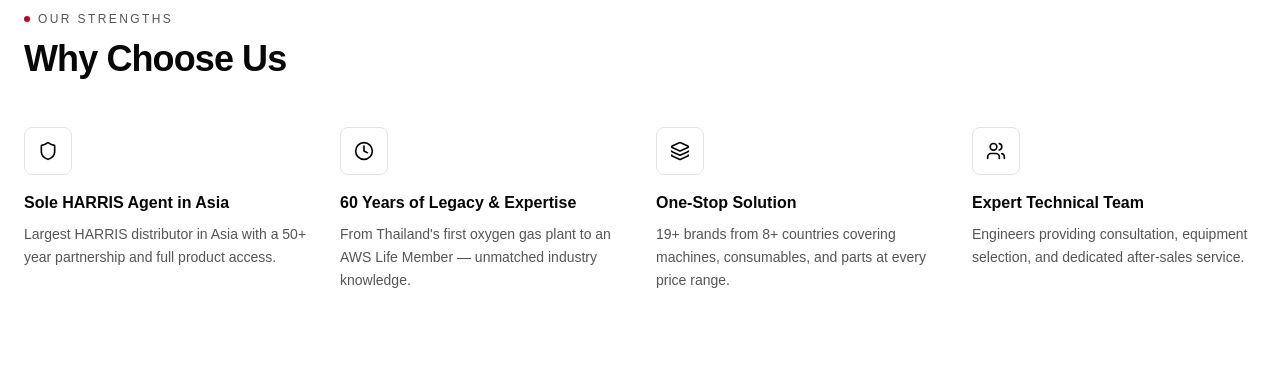
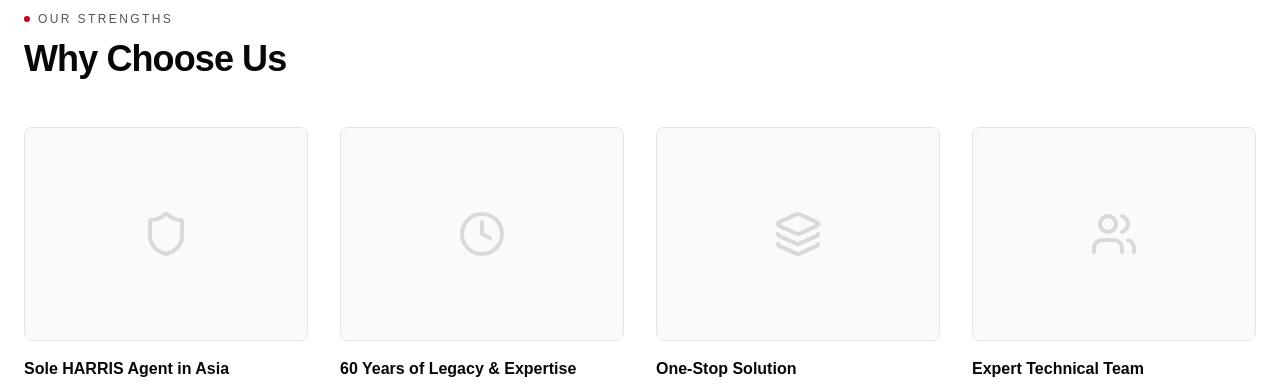
Before and after one commit to radis-l/laemthong-website, a Next.js app: page /en/about in a window 1280 px wide. Shown: the part 2200-2591 px from the top of the page. Built offline with nearby package versions, Linux system fonts and the light colour scheme; no server answers; the database is empty; a web font is replaced by a local one.

Commit message:
Replace Why Choose Us icons with image placeholders
Swap small 48px Lucide icon containers for full-width 4:3 image areas
using PlaceholderImage component. Adds nullable image field for future
real images with next/image support.

Co-Authored-By: Claude Opus 4.6 <noreply@anthropic.com>

```diff
--- a/src/app/[locale]/about/page.tsx
+++ b/src/app/[locale]/about/page.tsx
@@ -1,6 +1,7 @@
 import type { Metadata } from "next";
 import { setRequestLocale } from "next-intl/server";
 import { getTranslations } from "next-intl/server";
+import Image from "next/image";
 import { Building2, Shield, Clock, Layers, Users, Factory } from "lucide-react";
 import { SectionHeading } from "@/components/shared/section-heading";
 import { PlaceholderImage } from "@/components/shared/placeholder-image";
@@ -51,11 +52,11 @@ export default async function AboutPage({ params }: Props) {
   const t = await getTranslations({ locale, namespace: "about" });
 
   const reasons = [
-    { key: "reason1", icon: Shield },
-    { key: "reason2", icon: Clock },
-    { key: "reason3", icon: Layers },
-    { key: "reason4", icon: Users },
-  ] as const;
+    { key: "reason1", icon: Shield, image: null as string | null },
+    { key: "reason2", icon: Clock, image: null as string | null },
+    { key: "reason3", icon: Layers, image: null as string | null },
+    { key: "reason4", icon: Users, image: null as string | null },
+  ];
 
   const milestones = [
     { yearKey: "milestone1Year", titleKey: "milestone1Title", descKey: "milestone1Desc" },
@@ -167,17 +168,32 @@ export default async function AboutPage({ params }: Props) {
         <div className="mx-auto max-w-7xl px-6">
           <SectionHeading title={t("whyChooseUs")} label="Our Strengths" />
           <div className="grid gap-8 md:grid-cols-2 lg:grid-cols-4">
-            {reasons.map(({ key, icon: Icon }, i) => (
+            {reasons.map(({ key, icon: Icon, image }, i) => (
               <AnimateOnScroll key={key} delay={i * STAGGER_DELAY}>
                 <div className="group">
-                  <div className="mb-4 flex h-12 w-12 items-center justify-center rounded-lg border transition-colors group-hover:border-primary group-hover:text-primary">
-                    <Icon className="h-5 w-5" />
+                  <div className="mb-4 overflow-hidden rounded-lg border transition-colors group-hover:border-primary">
+                    {image ? (
+                      <Image
+                        src={image}
+                        alt={t(`${key}Title`)}
+                        width={400}
+                        height={300}
+                        className="aspect-[4/3] w-full object-cover transition-transform duration-300 group-hover:scale-105"
+                      />
+                    ) : (
+                      <PlaceholderImage
+                        icon={Icon}
+                        variant="about"
+                        aspect="aspect-[4/3]"
+                        className="transition-transform duration-300 group-hover:scale-105"
+                      />
+                    )}
                   </div>
                   <h3 className="font-semibold text-foreground">
-                    {t(`${key}Title` as `${typeof key}Title`)}
+                    {t(`${key}Title`)}
                   </h3>
                   <p className="mt-2 text-sm leading-relaxed text-muted-foreground">
-                    {t(`${key}Desc` as `${typeof key}Desc`)}
+                    {t(`${key}Desc`)}
                   </p>
                 </div>
               </AnimateOnScroll>
```
